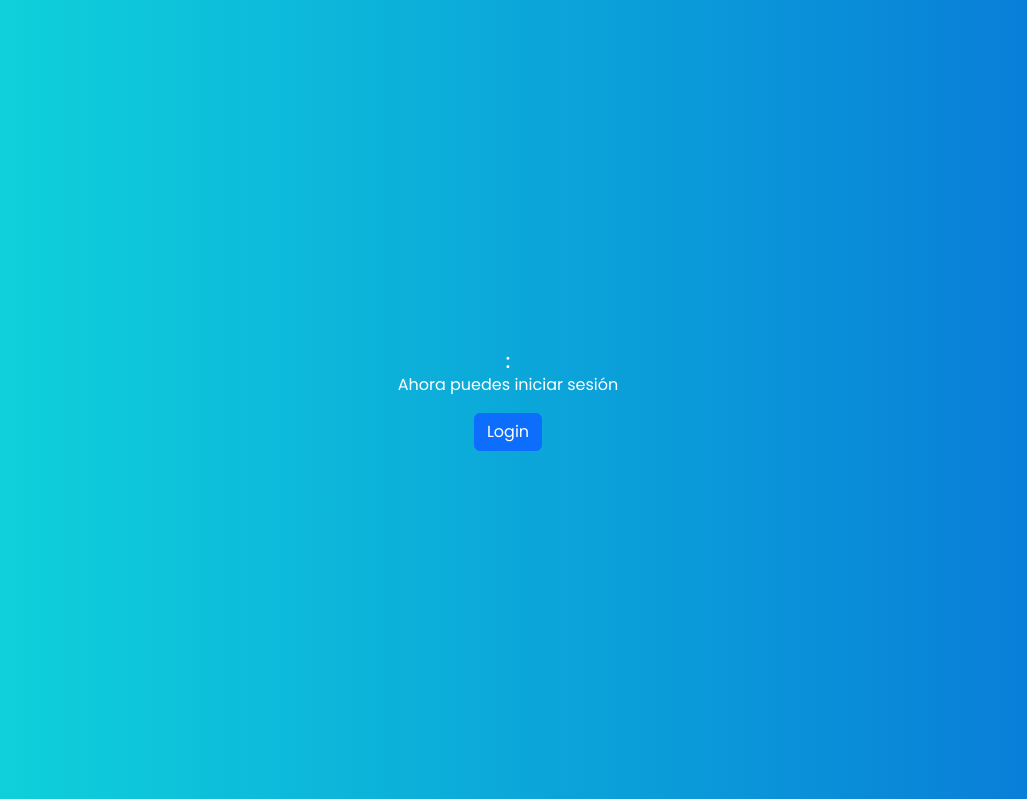
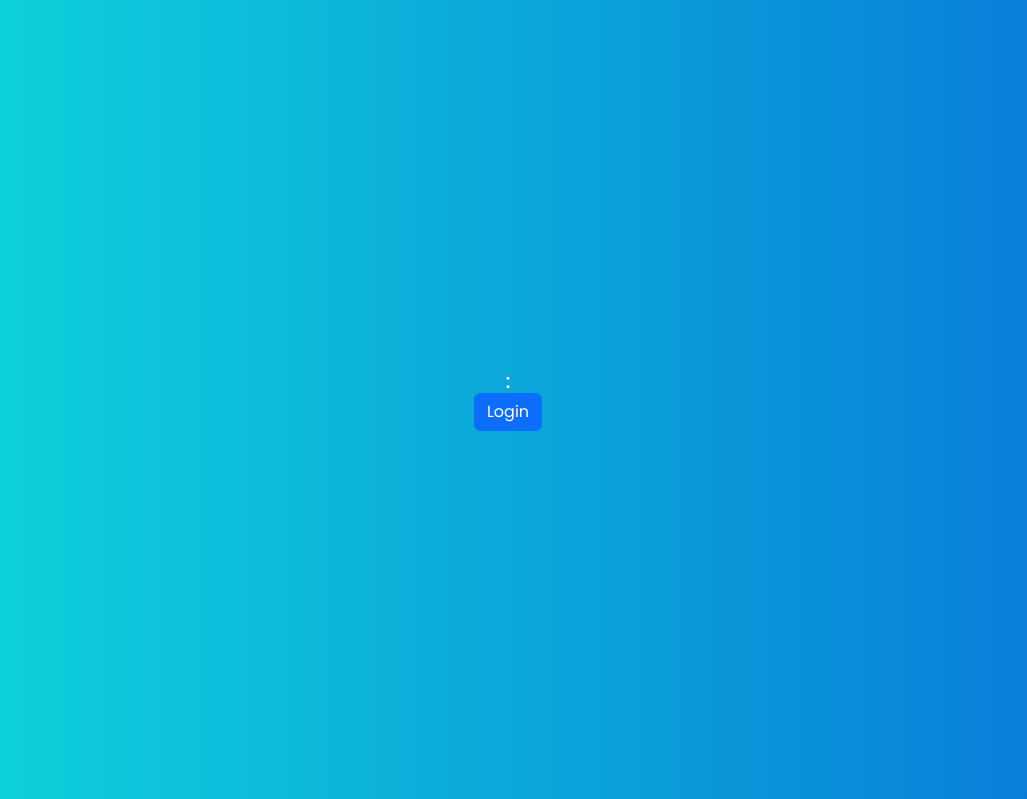
Before and after one commit to cesarlpb/Todo-app-Flask, a Flask app: template app/templates/register_thanks.html in a window 1280 px wide. Shown: the top 799 px of the page, without its empty margins (132-1159 px from the left). Run offline with Flask 2, Linux system fonts and the light colour scheme; the template is opened without the code that fills it, so the values that code supplies are empty; some libraries are stand-ins or nearby versions; some web fonts are replaced.

```diff
--- a/app/templates/register_thanks.html
+++ b/app/templates/register_thanks.html
@@ -6,7 +6,8 @@
         <div class="row">
             <div class="col-12 text-center">
                 <h2 class="text-center text-white">{{ msg }}: {{ username }}</h2>
-                <p class="text-center text-white">Ahora puedes iniciar sesión</p>
+                <!-- <p class="text-center text-white">Ahora puedes iniciar sesión</p> -->
+                    <!-- Colocar if para que si no se registra correctamente, aparezca mensaje como danger -->
                 <a class="btn btn-primary d-inline-block mx-auto" href="{{url_for('login')}}">Login</a>
             </div>
         </div>
```
